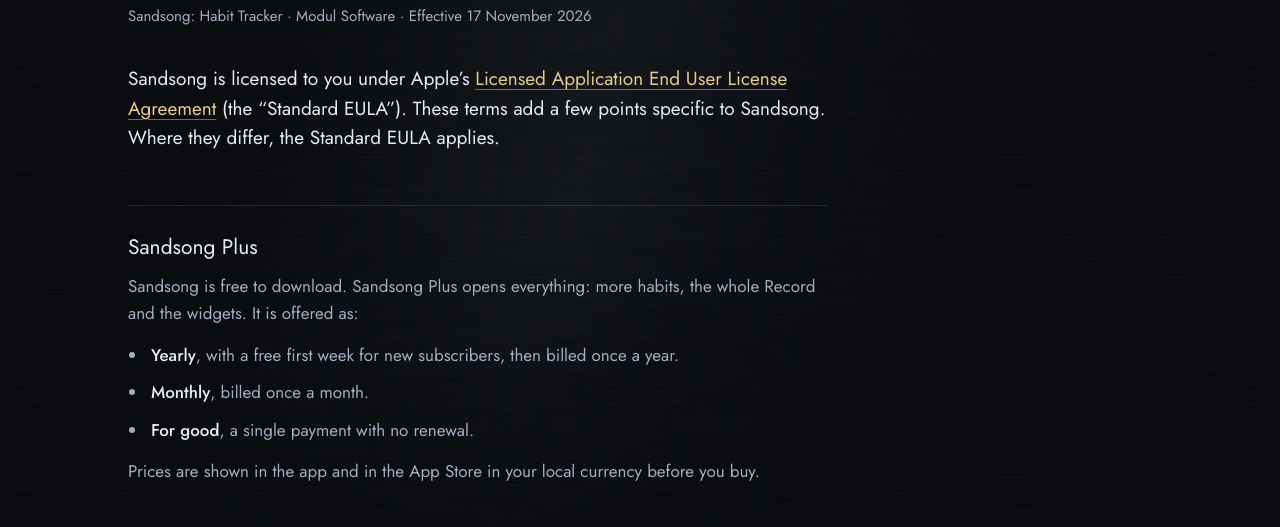
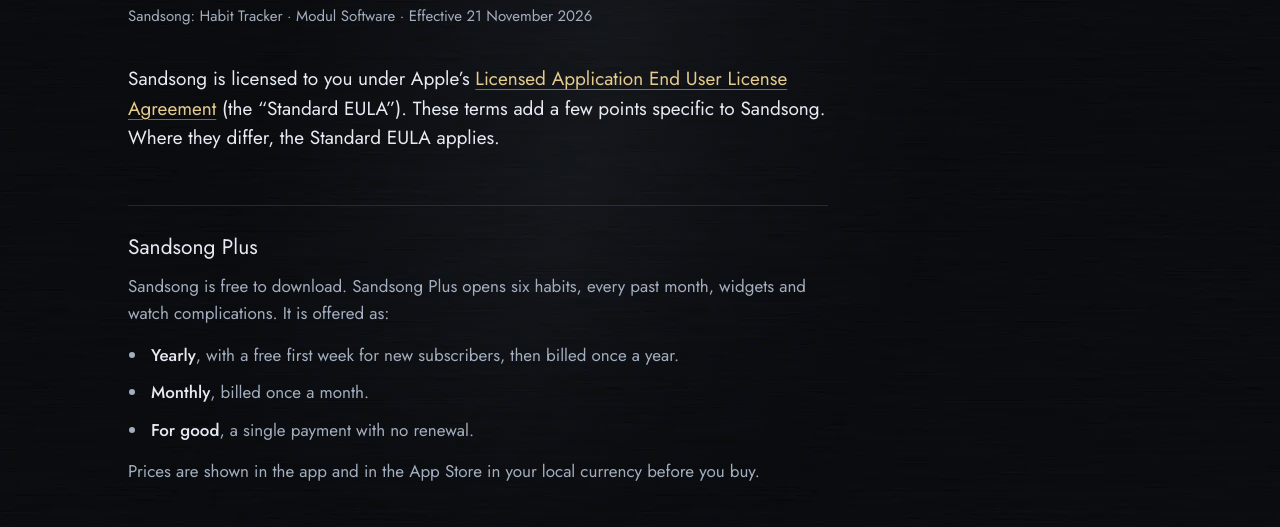
Before and after one commit to anil-balci/sandsong, a plain HTML site: page terms.html in a window 1280 px wide. Shown: the part 228-755 px from the top of the page. Drawn offline with Linux system fonts and the light colour scheme.

Commit message:
Terms: say what Plus opens (six habits, every past month, widgets and watch complications); effective 21 November 2026
Audit W5S-20: "the whole Record" and "more habits" replaced by the store's own words. The controller's legal form and address on the privacy page wait for the owner.

Co-Authored-By: Claude Opus 5.5 <noreply@anthropic.com>

```diff
--- a/terms.html
+++ b/terms.html
@@ -42,12 +42,12 @@
 
 <main id="main" class="doc">
 <h1 class="etch">Terms of Use</h1>
-<p class="meta">Sandsong: Habit Tracker · Modul Software · Effective <span class="nw">17 November 2026</span></p>
+<p class="meta">Sandsong: Habit Tracker · Modul Software · Effective <span class="nw">21 November 2026</span></p>
 
 <p class="short">Sandsong is licensed to you under Apple’s <a href="https://www.apple.com/legal/internet-services/itunes/dev/stdeula/">Licensed Application End User License Agreement</a> (the “Standard EULA”). These terms add a few points specific to Sandsong. Where they differ, the Standard EULA applies.</p>
 
 <h2>Sandsong Plus</h2>
-<p>Sandsong is free to download. Sandsong Plus opens everything: more habits, the whole Record and the widgets. It is offered as:</p>
+<p>Sandsong is free to download. Sandsong Plus opens six habits, every past month, widgets and watch complications. It is offered as:</p>
 <ul>
 <li><strong>Yearly</strong>, with a free first week for new subscribers, then billed once a year.</li>
 <li><strong>Monthly</strong>, billed once a month.</li>
```
